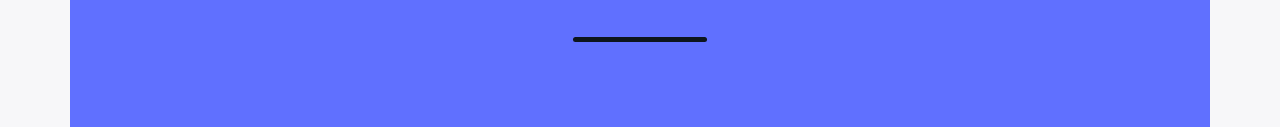
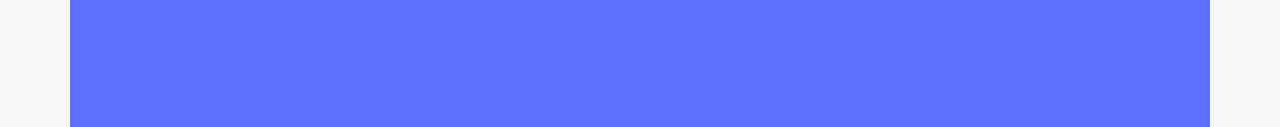
Before and after one commit to Kelvin-Ben/My-Portfolio, a plain HTML site: page index.html in a window 1280 px wide. Shown: the part 3412-3539 px from the top of the page. Drawn offline with Linux system fonts and the light colour scheme.

Commit message:
Made required changes

```diff
--- a/index.html
+++ b/index.html
@@ -227,7 +227,6 @@
       </ul>
       <button type="submit" class="get resume" id="get">Get It Touch</button>
     </form>
-    <div class="bar"><div id="bar"></div></div>
 </section>
   </main>
 </body>
```
